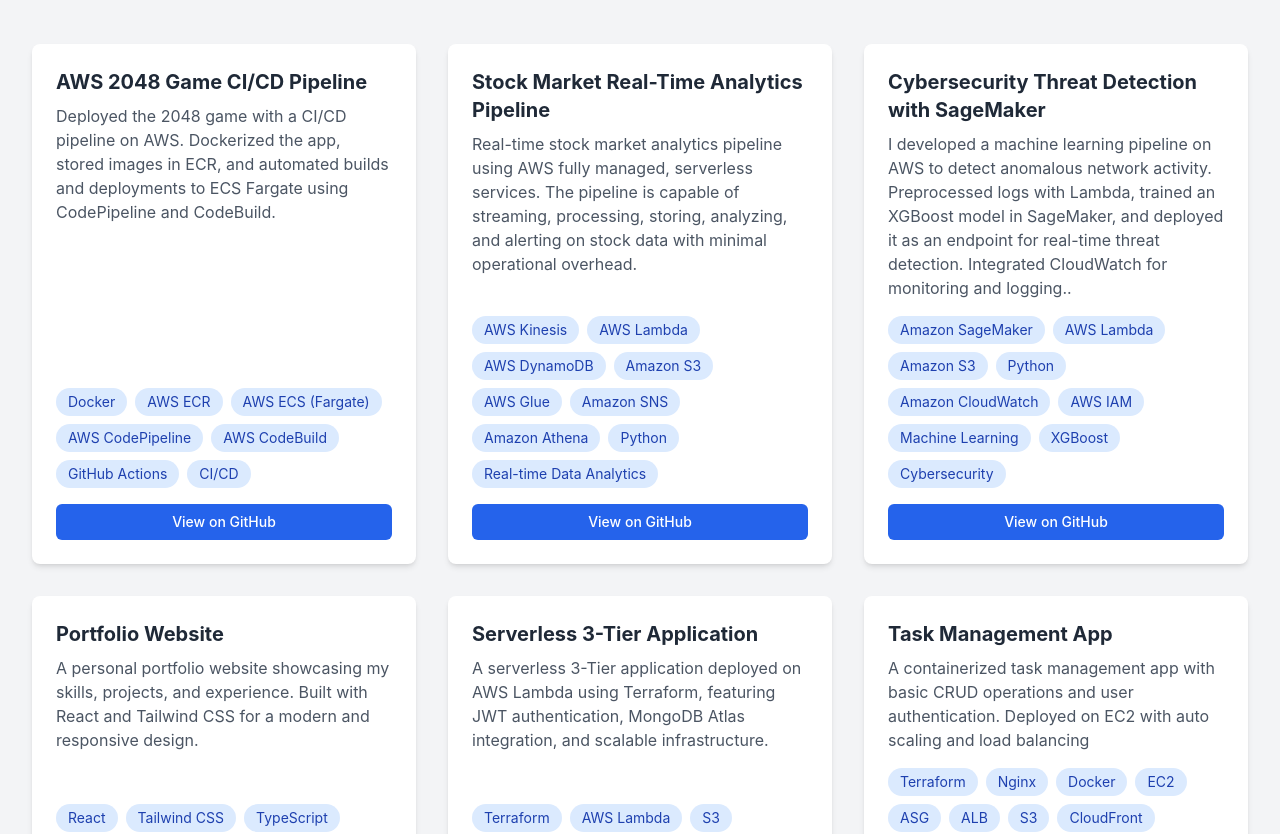
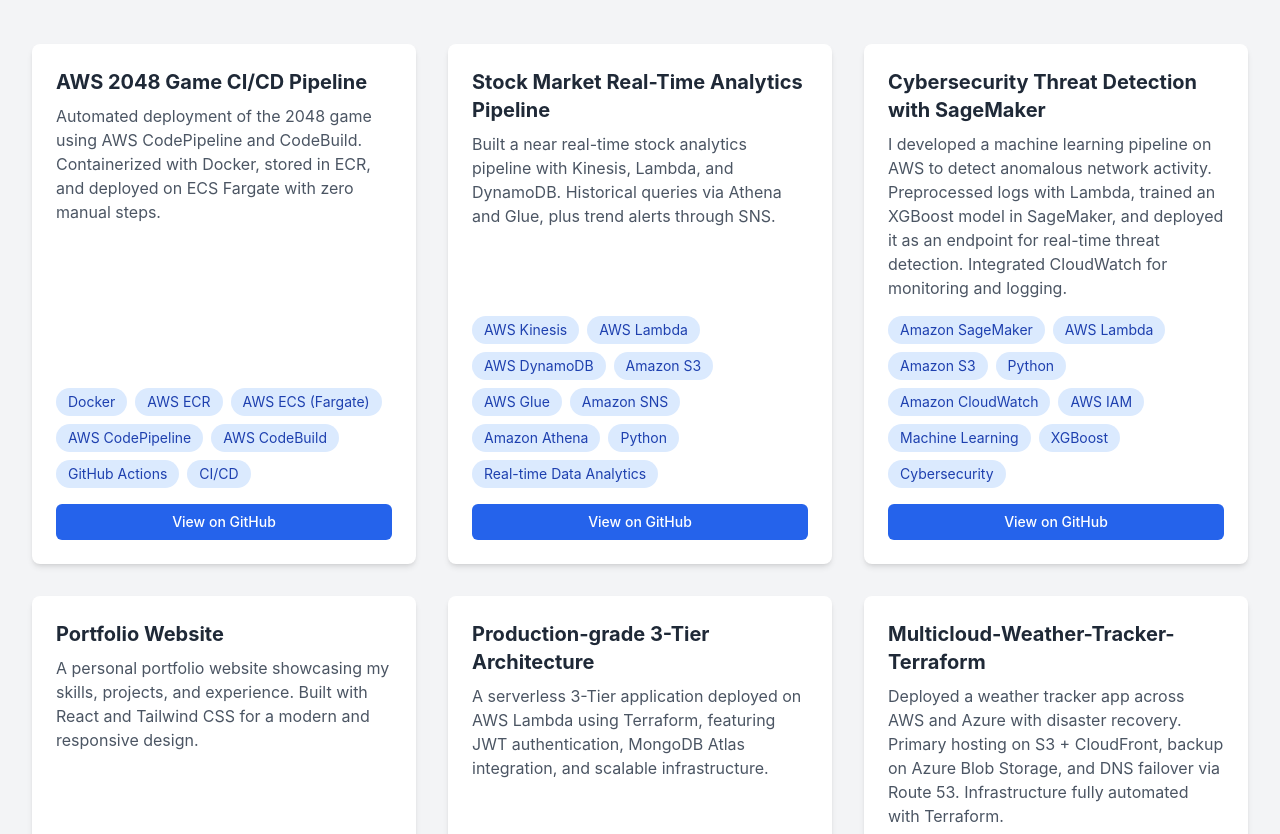
Before and after one commit to ronnienter/ronnienter-portfolio-website, a React (Vite) app: page / in a window 1280 px wide. Shown: the part 1580-2414 px from the top of the page. Built offline with nearby package versions, Linux system fonts and the light colour scheme.

Commit message:
update project.tsx with refined descriptions for all portfolio projects

```diff
--- a/src/components/Projects.tsx
+++ b/src/components/Projects.tsx
@@ -6,7 +6,7 @@
   {
     title: "AWS 2048 Game CI/CD Pipeline",
     description:
-      "Deployed the 2048 game with a CI/CD pipeline on AWS. Dockerized the app, stored images in ECR, and automated builds and deployments to ECS Fargate using CodePipeline and CodeBuild.",
+      "Automated deployment of the 2048 game using AWS CodePipeline and CodeBuild. Containerized with Docker, stored in ECR, and deployed on ECS Fargate with zero manual steps.",
     technologies: [
       "Docker",
       "AWS ECR",
@@ -21,7 +21,7 @@
   {
     title: "Stock Market Real-Time Analytics Pipeline",
     description:
-      "Real-time stock market analytics pipeline using AWS fully managed, serverless services. The pipeline is capable of streaming, processing, storing, analyzing, and alerting on stock data with minimal operational overhead. ",
+      "Built a near real-time stock analytics pipeline with Kinesis, Lambda, and DynamoDB. Historical queries via Athena and Glue, plus trend alerts through SNS.",
     technologies: [
       "AWS Kinesis",
       "AWS Lambda",
@@ -38,7 +38,7 @@
   {
     title: "Cybersecurity Threat Detection with SageMaker",
     description:
-      "I developed a machine learning pipeline on AWS to detect anomalous network activity. Preprocessed logs with Lambda, trained an XGBoost model in SageMaker, and deployed it as an endpoint for real-time threat detection. Integrated CloudWatch for monitoring and logging..",
+      "I developed a machine learning pipeline on AWS to detect anomalous network activity. Preprocessed logs with Lambda, trained an XGBoost model in SageMaker, and deployed it as an endpoint for real-time threat detection. Integrated CloudWatch for monitoring and logging.",
     technologies: ["Amazon SageMaker", "AWS Lambda", "Amazon S3", "Python", "Amazon CloudWatch", "AWS IAM", "Machine Learning", "XGBoost", "Cybersecurity"],
     github: "https://github.com/ronnienter/aws-cybersecurity-threat-detection-sagemaker",
   },
@@ -51,28 +51,26 @@
     github: "https://github.com/ronnienter/ronnienter-portfolio-website",
   },
   {
-    title: "Serverless 3-Tier Application",
+    title: "Production-grade 3-Tier Architecture",
     description:
       "A serverless 3-Tier application deployed on AWS Lambda using Terraform, featuring JWT authentication, MongoDB Atlas integration, and scalable infrastructure.",
     technologies: ["Terraform", "AWS Lambda", "S3", "CloudFront", "MERN Stack"],
-    github: "https://github.com/Ofor-David/serverless_mern_app",
+    github: "https://github.com/ronnienter/AWS-Grade-3-Tier-Architecture",
   },
   {
-    title: "Task Management App",
+    title: "Multicloud-Weather-Tracker-Terraform",
     description:
-      "A containerized task management app with basic CRUD operations and user authentication. Deployed on EC2 with auto scaling and load balancing",
+      "Deployed a weather tracker app across AWS and Azure with disaster recovery. Primary hosting on S3 + CloudFront, backup on Azure Blob Storage, and DNS failover via Route 53. Infrastructure fully automated with Terraform.",
     technologies: [
       "Terraform",
-      "Nginx",
-      "Docker",
-      "EC2",
-      "ASG",
-      "ALB",
-      "S3",
+      "AWS S3",
       "CloudFront",
-      "MERN Stack",
+      "AWS Blob Storage",
+      "Route 53",
+      "Multi-Cloud",
+      "Disaster Recovery",
     ],
-    github: "https://github.com/Ofor-David/TasksAPP",
+    github: "https://github.com/ronnienter/aws-multicloud-weather-tracker-terraform",
   },
   {
     title: "Bank Simulation App ",
```
